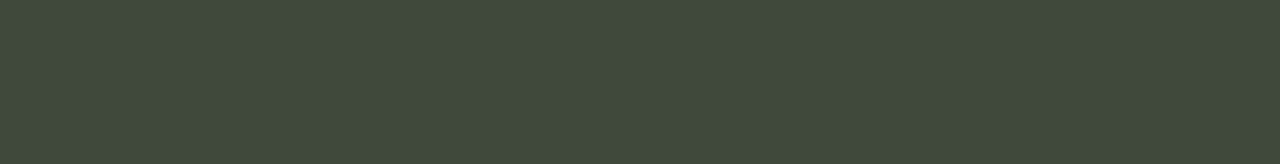
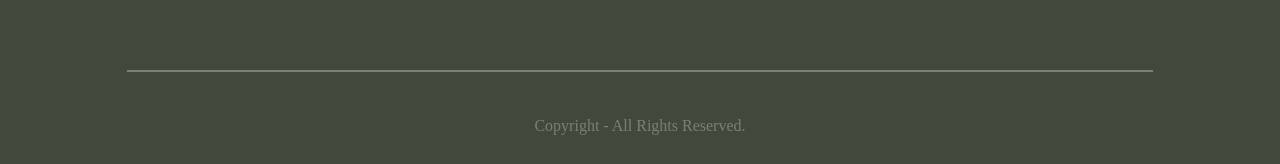
Before and after one commit to AlisherSrc/pulse-palette, a React (Vite) app: page / in a window 1280 px wide. Shown: the part 1056-1220 px from the top of the page. Before the commit the page ends 1014 px from the top, so only its background shows below. Built offline with nearby package versions, Linux system fonts and the light colour scheme.

Commit message:
added footer
created new files in the footer folder

added footer to the App.jsx, to display it on every page

```diff
--- a/src/App.jsx
+++ b/src/App.jsx
@@ -4,6 +4,7 @@
 
 import {createBrowserRouter,createRoutesFromElements,Route,Outlet,RouterProvider } from 'react-router-dom'
 import Home from './pages/home';
+import Footer from './components/footer';
 
 function App() {
   const router = createBrowserRouter(
@@ -36,7 +37,7 @@
         <Outlet />
       </div>
 
-      {/* Place for the footer */}
+      <Footer />
     </>
   )
 }
--- /dev/null
+++ b/src/components/footer/footer.module.css
@@ -0,0 +1,20 @@
+.footer{
+    display: flex;
+    flex-flow: column;
+    gap: 45px;
+
+    align-items: center;
+    justify-content: center;
+
+    margin-top: 7rem;
+    margin-bottom: 2rem;
+}
+
+.footer hr{
+    border: 1px solid rgba(255,255,255,0.3);
+    width: 80%;
+}
+
+.footer p{
+    color: rgba(255,255,255,0.3);
+}
--- /dev/null
+++ b/src/components/footer/index.jsx
@@ -0,0 +1,13 @@
+import styles from './footer.module.css';
+
+const Footer = () => {
+
+    return (
+        <footer className={`${styles.footer}`}>
+            <hr />
+            <p>Copyright - All Rights Reserved.</p>
+        </footer>
+    )
+}
+
+export default Footer;
```
